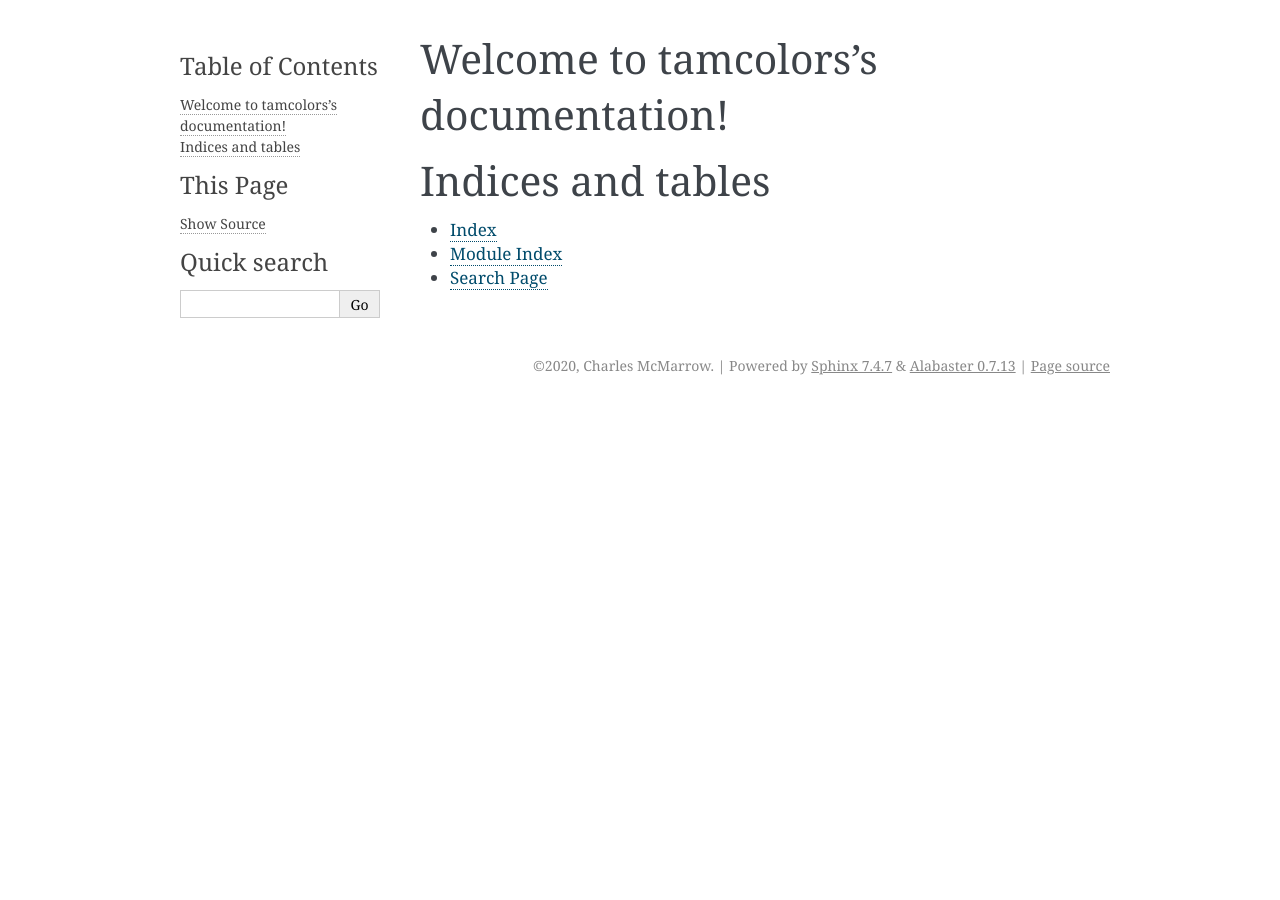
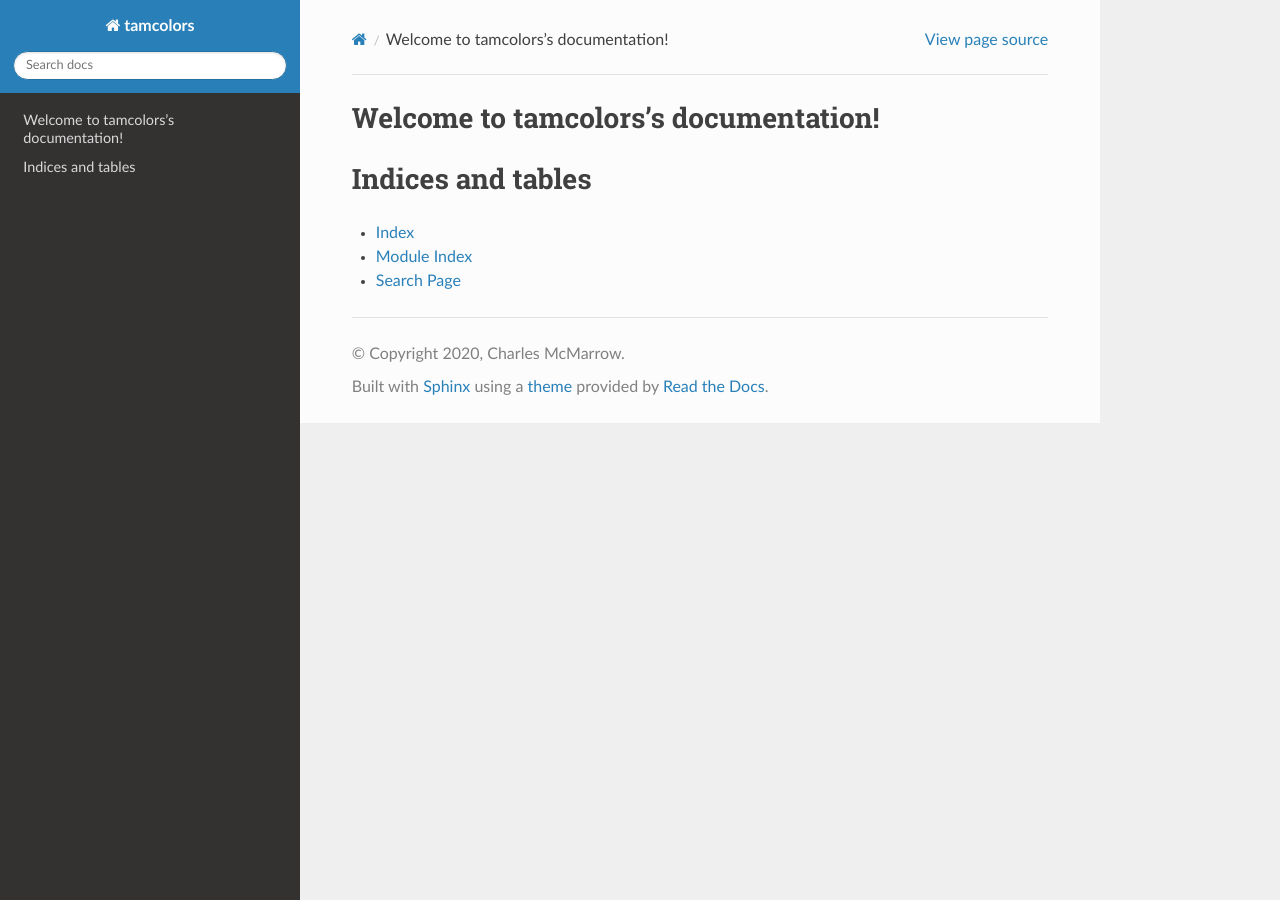
Before and after one commit to cmcmarrow/tamcolors, a Sphinx documentation site: the page built from tamcolors/docs/source/index.rst, in a window 1280 px wide. Built offline with Sphinx 7.4.7 and the Read the Docs theme 2.0.0, drawn with Linux system fonts in a browser that asks for light colours.

Commit message:
add rtd theme

```diff
--- a/setup.py
+++ b/setup.py
@@ -47,7 +47,7 @@ setup(
     package_data={"tamcolors.tam_c._win_tam_c": ["*.cpp", "*.h"],
                   "tamcolors.tam_c._uni_tam_c": ["*.cpp", "*.h"]},
 
-    extras_require={"dev": ["wheel", "check-manifest", "twine", "sphinx"]},
+    extras_require={"dev": ["wheel", "check-manifest", "twine", "sphinx", "sphinx-rtd-theme"]},
 
     ext_modules=ext_modules,
 
--- a/tamcolors/docs/source/conf.py
+++ b/tamcolors/docs/source/conf.py
@@ -1,3 +1,5 @@
+import sphinx_rtd_theme
+
 # Configuration file for the Sphinx documentation builder.
 #
 # This file only contains a selection of the most common options. For a full
@@ -30,8 +32,7 @@ release = '1.0.3'
 # Add any Sphinx extension module names here, as strings. They can be
 # extensions coming with Sphinx (named 'sphinx.ext.*') or your custom
 # ones.
-extensions = [
-]
+extensions = ["sphinx_rtd_theme"]
 
 # Add any paths that contain templates here, relative to this directory.
 templates_path = ['_templates']
@@ -47,7 +48,7 @@ exclude_patterns = []
 # The theme to use for HTML and HTML Help pages.  See the documentation for
 # a list of builtin themes.
 #
-html_theme = 'alabaster'
+html_theme = "sphinx_rtd_theme"
 
 # Add any paths that contain custom static files (such as style sheets) here,
 # relative to this directory. They are copied after the builtin static files,
```
